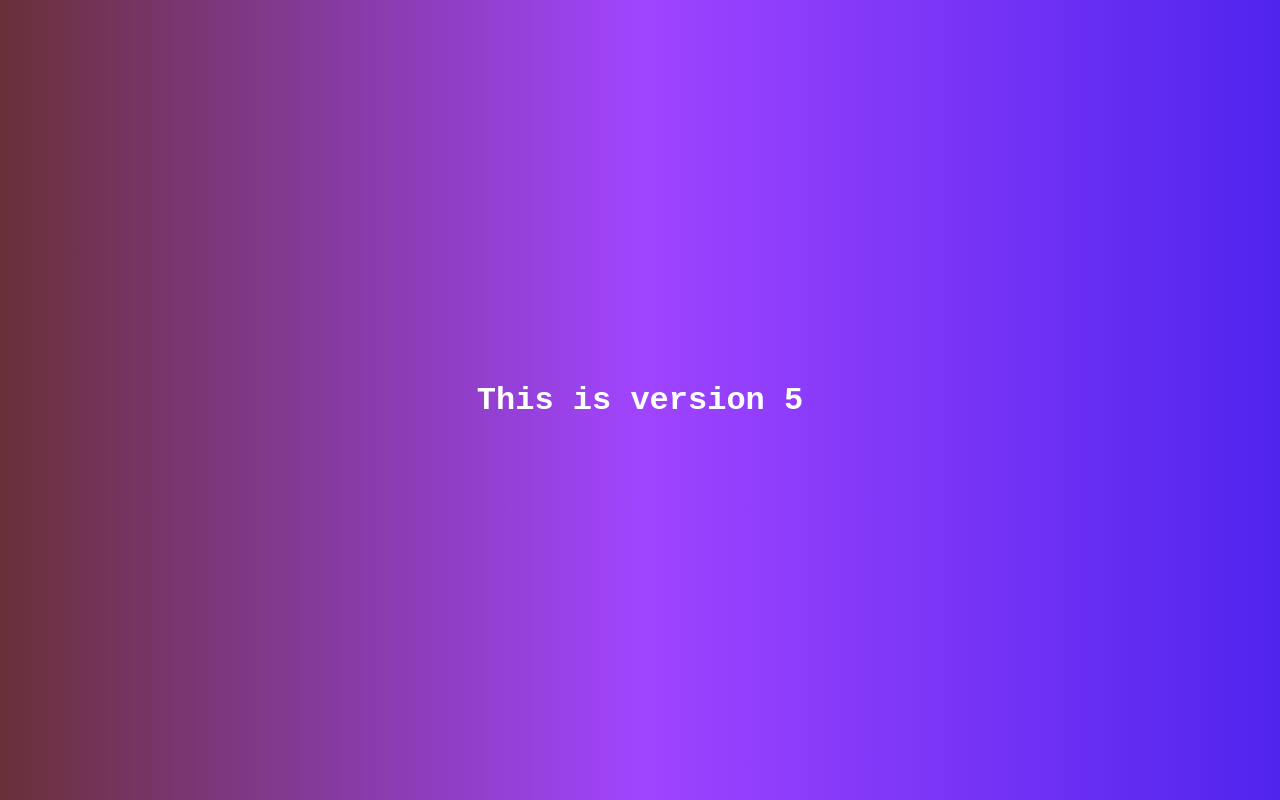
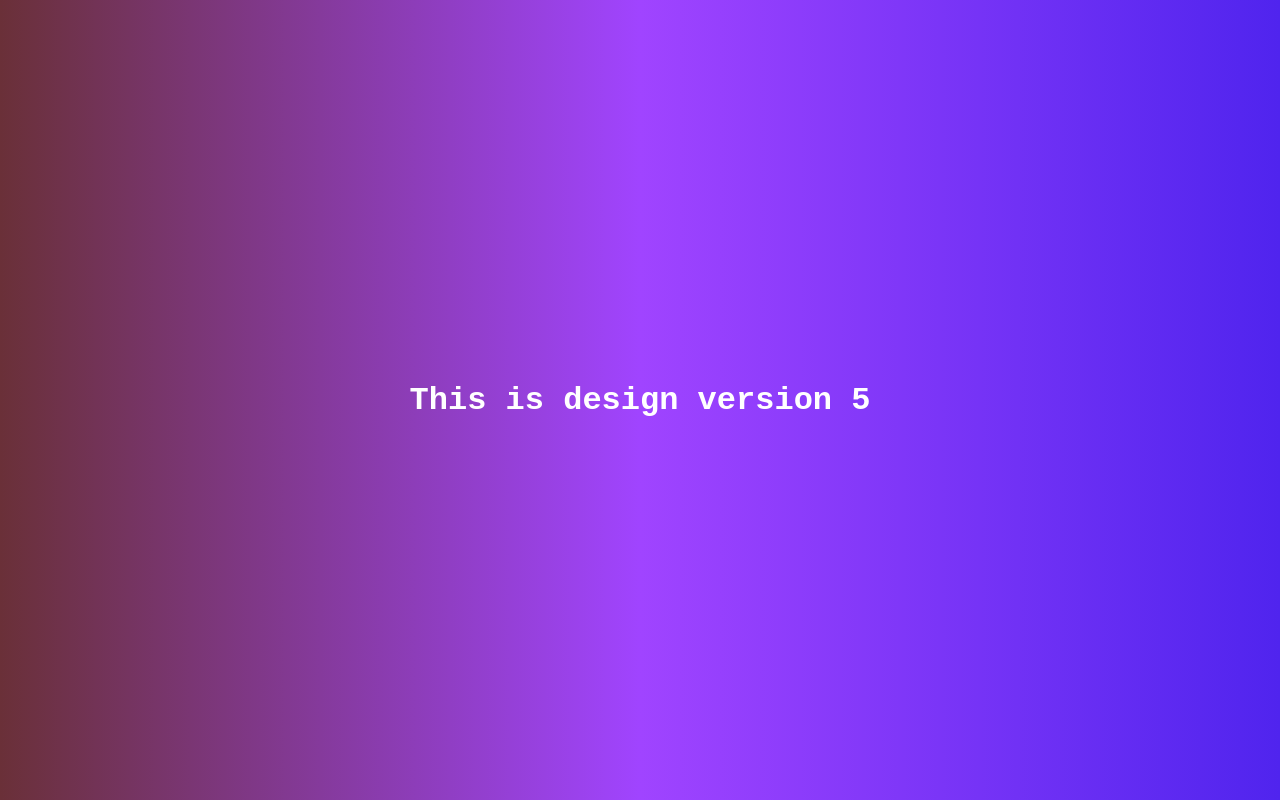
Before and after one commit to Zeelbhadra/myrepo, a plain HTML site: page index.html in a window 1280 px wide. Drawn offline with Linux system fonts and the light colour scheme.

Commit message:
Changed header

```diff
--- a/index.html
+++ b/index.html
@@ -7,6 +7,6 @@
     <title>Document</title>
 </head>
 <body>
-    <h1>This is version 5</h1>
+    <h1>This is design version 5</h1>
 </body>
 </html>
```
